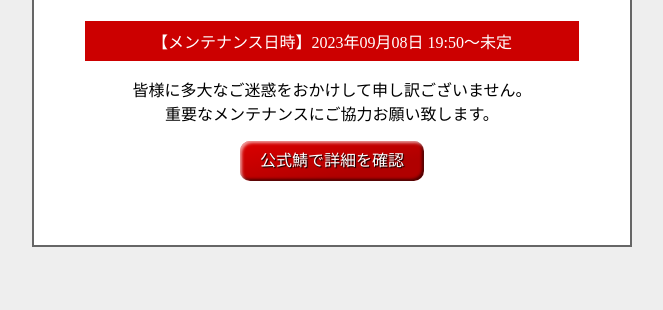
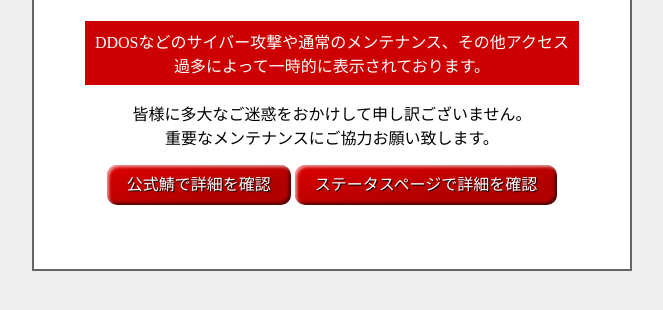
Before and after one commit to disnana/Maintenance, a plain HTML site: page index.html in a window 1280 px wide. Shown: the part 400-710 px from the top of the page, without its empty margins (308-971 px from the left). Drawn offline with Linux system fonts and the light colour scheme.

Commit message:
Update index.html

```diff
--- a/index.html
+++ b/index.html
@@ -43,7 +43,7 @@ margin: 0 auto 16px;
 
 <div class="maintenance">
 <p class="maintenance-message">ただいまメンテナンス中です</p>
-<p class="maintenance-date">【メンテナンス日時】2023年09月08日 19:50～未定</p>
+<p class="maintenance-date">DDOSなどのサイバー攻撃や通常のメンテナンス、その他アクセス過多によって一時的に表示されております。</p>
 <p class="maintenance-text">皆様に多大なご迷惑をおかけして申し訳ございません。<br>
 重要なメンテナンスにご協力お願い致します。</p>
 
@@ -72,5 +72,6 @@ margin: 0 auto 16px;
 
 </style>
 <button onclick="window.open('https://discord.gg/RndJVcqB9d')" class="favorite styled">公式鯖で詳細を確認</button>
+<button onclick="window.open('https://status.disnana.com/maintenance')" class="favorite styled">ステータスページで詳細を確認</button>
   <br>
 </div>
```
